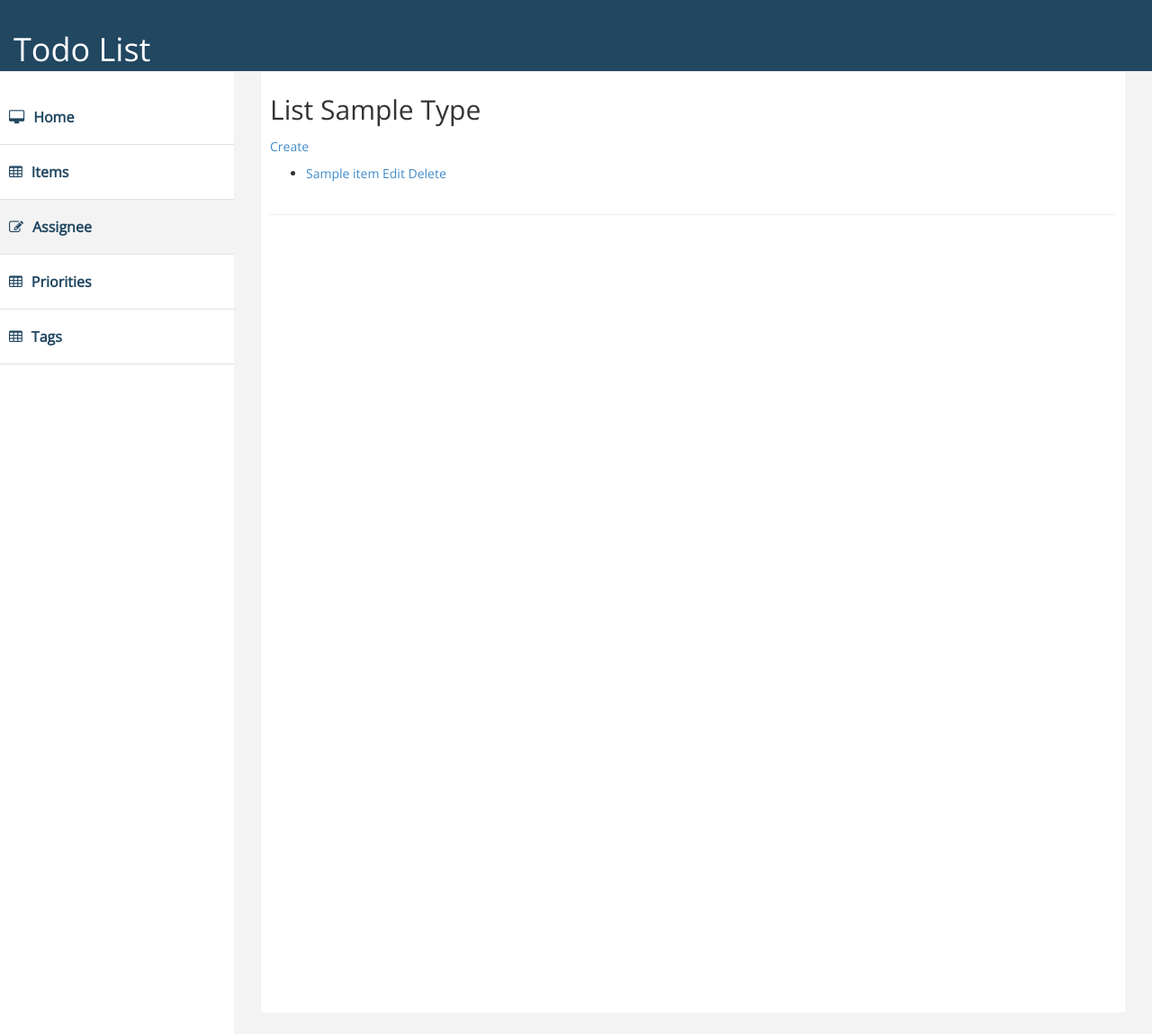
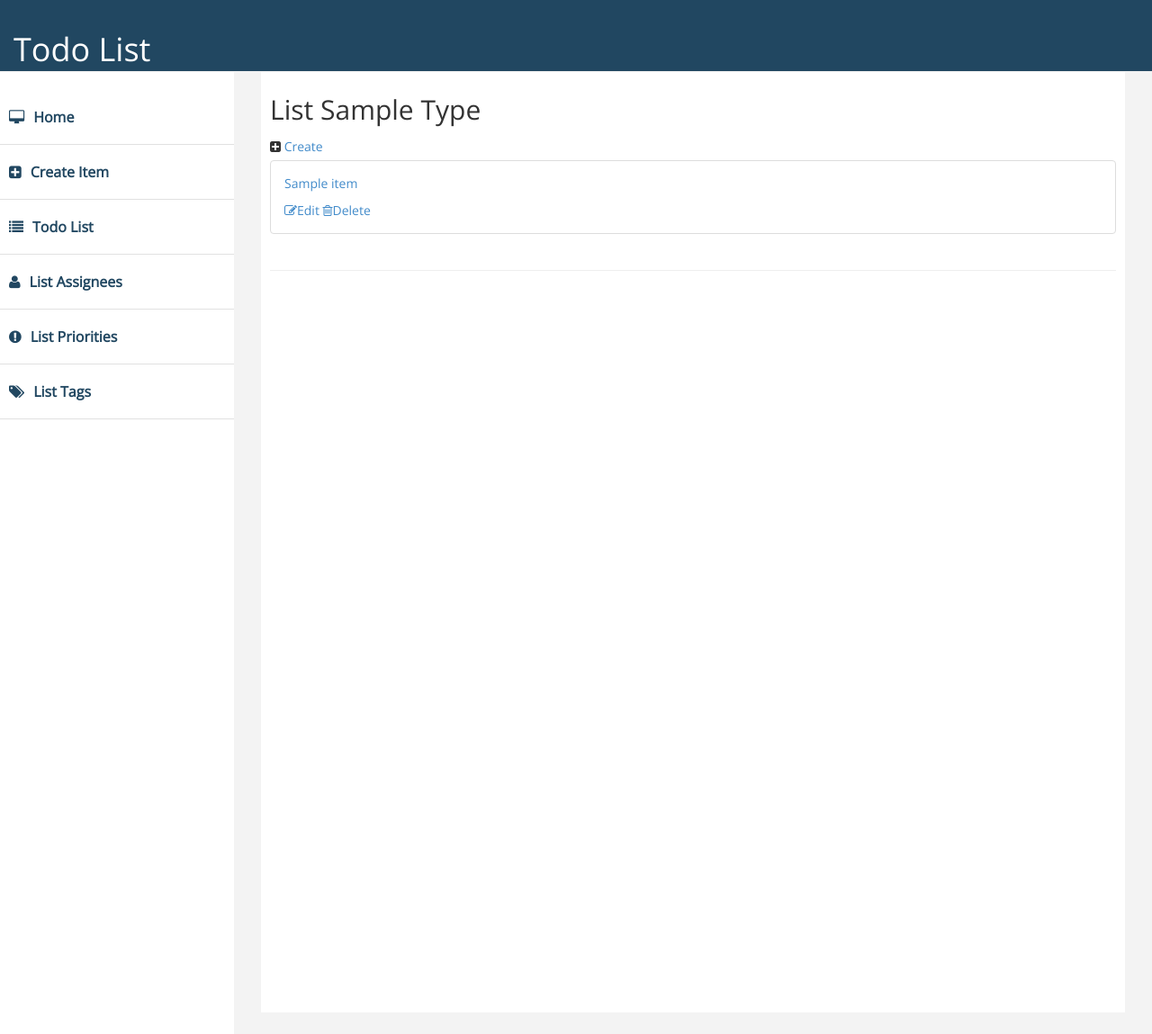
Before and after one commit to jaybeebauer/HIT237-Assignment2, a Django app: template HIT237-Assignment2/TodoList/templates/list.html in a window 1280 px wide. Shown: the top 1149 px of the page at 90% size. Run offline with Django 3.2, Linux system fonts and the light colour scheme; the template is opened without the code that fills it: most values are stand-ins (such as "Sample title", 1, 10 or a date in 2020); some libraries are stand-ins or nearby versions.

Commit message:
-Fixed active URL, added CSS to lists

```diff
--- a/HIT237-Assignment2/TodoList/templates/list.html
+++ b/HIT237-Assignment2/TodoList/templates/list.html
@@ -7,21 +7,32 @@
 
 {% block main_body %}
     <h2>List {{ type | title }}</h2>
-<a href="{% url 'create' 'create' type %}">Create</a>
+<i class="fa fa-plus-square"></i> <a href="{% url 'create' 'create' type %}">Create</a>
     {% if list %}
-        <ul>
+        <ul class="list-group">
           {% for item in list %}
-              <li>
+              <li class="list-group-item">
                 <a href="{% url 'record' 'detail' type item.id %}">
                   {% if type == 'item' %}
-                    {{ item.title }}, {{ item.duedate }}
+                    {{ item.title }}
                   {% elif type == 'assignee' %}
                     {{ item.firstname }} {{ item.lastname }}
                   {% else %}
                     {{ item.name }}
                   {% endif %}
-              </a><a href="{% url 'record' 'update' type item.id %}">Edit</a>
-                  <a href="{% url 'record' 'delete' type item.id %}">Delete</a>
+                 </a>
+                  {% if type == 'item' %}
+                  {% for tag in item.tags.all %}
+                  <span class="badge badge-default badge-pill">
+                    <i class="fa fa-tags"></i>{{ tag }}
+                  </span>
+                    {% endfor %}
+                  <span style="display: inherit;">Due: {{ item.duedate }}</span>
+                  {% endif %}
+                  <span style="display: inherit;">
+                      <a href="/update/item/464a3a05-57ec-4cae-aacc-0b45f64c5589" style=""><i class="fa fa-edit"></i>Edit</a>
+                      <a href="/delete/item/464a3a05-57ec-4cae-aacc-0b45f64c5589"><i class="fa fa-trash-o"></i>Delete</a>
+                  </span>
               </li>
           {% endfor %}
         </ul>
--- a/HIT237-Assignment2/TodoList/templates/site_base.html
+++ b/HIT237-Assignment2/TodoList/templates/site_base.html
@@ -48,20 +48,29 @@
         <nav class="navbar-default navbar-side" role="navigation">
             <div class="sidebar-collapse">
                 <ul class="nav" id="main-menu">
-                    <li>
+                    {% url 'home' as home_url %}
+                    {% url 'list' 'item' as items_url %}
+                    {% url 'create' 'create' 'item' as create_url %}
+                    {% url 'list' 'assignee' as assignee_url %}
+                    {% url 'list' 'priority' as priority_url %}
+                    {% url 'list' 'tag' as tag_url %}
+                    <li {% if request.get_full_path == home_url %}class="active-link"{% endif %} >
                         <a href="{% url 'home' %}"><i class="fa fa-desktop"></i>Home</a>
                     </li>
-                    <li>
-                        <a href="{% url 'list' 'item' %}"><i class="fa fa-table"></i>Items</a>
+                    <li {% if request.get_full_path == create_url %}class="active-link"{% endif %} >
+                        <a href="{% url 'create' 'create' 'item' %}"><i class="fa fa-plus-square"></i>Create Item</a>
                     </li>
-                    <li class="active-link">
-                        <a href="{% url 'list' 'assignee' %}"><i class="fa fa-edit"></i>Assignee</a>
+                    <li {% if request.get_full_path == items_url %}class="active-link"{% endif %} >
+                        <a href="{% url 'list' 'item' %}"><i class="fa fa-list"></i>Todo List</a>
                     </li>
-                    <li>
-                        <a href="{% url 'list' 'priority' %}"><i class="fa fa-table"></i>Priorities</a>
+                    <li {% if request.get_full_path == assignee_url %}class="active-link"{% endif %} >
+                        <a href="{% url 'list' 'assignee' %}"><i class="fa fa-user"></i>List Assignees</a>
                     </li>
-                    <li>
-                        <a href="{% url 'list' 'tag' %}"><i class="fa fa-table"></i>Tags</a>
+                    <li {% if request.get_full_path == priority_url %}class="active-link"{% endif %} >
+                        <a href="{% url 'list' 'priority' %}"><i class="fa fa-exclamation-circle"></i>List Priorities</a>
+                    </li>
+                    <li {% if request.get_full_path == tag_url %}class="active-link"{% endif %} >
+                        <a href="{% url 'list' 'tag' %}"><i class="fa fa-tags"></i>List Tags</a>
                     </li>
                 </ul>
             </div>
```
Also changed, not shown: 1 other file.
